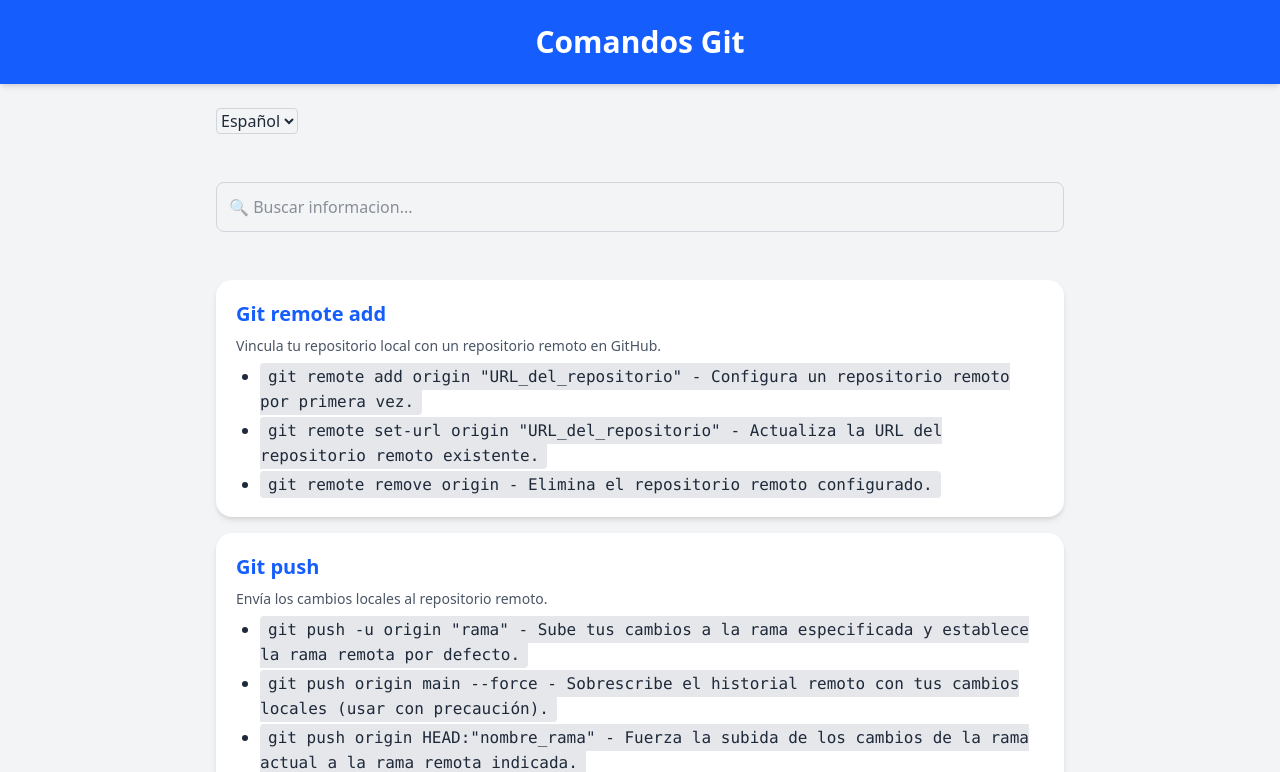
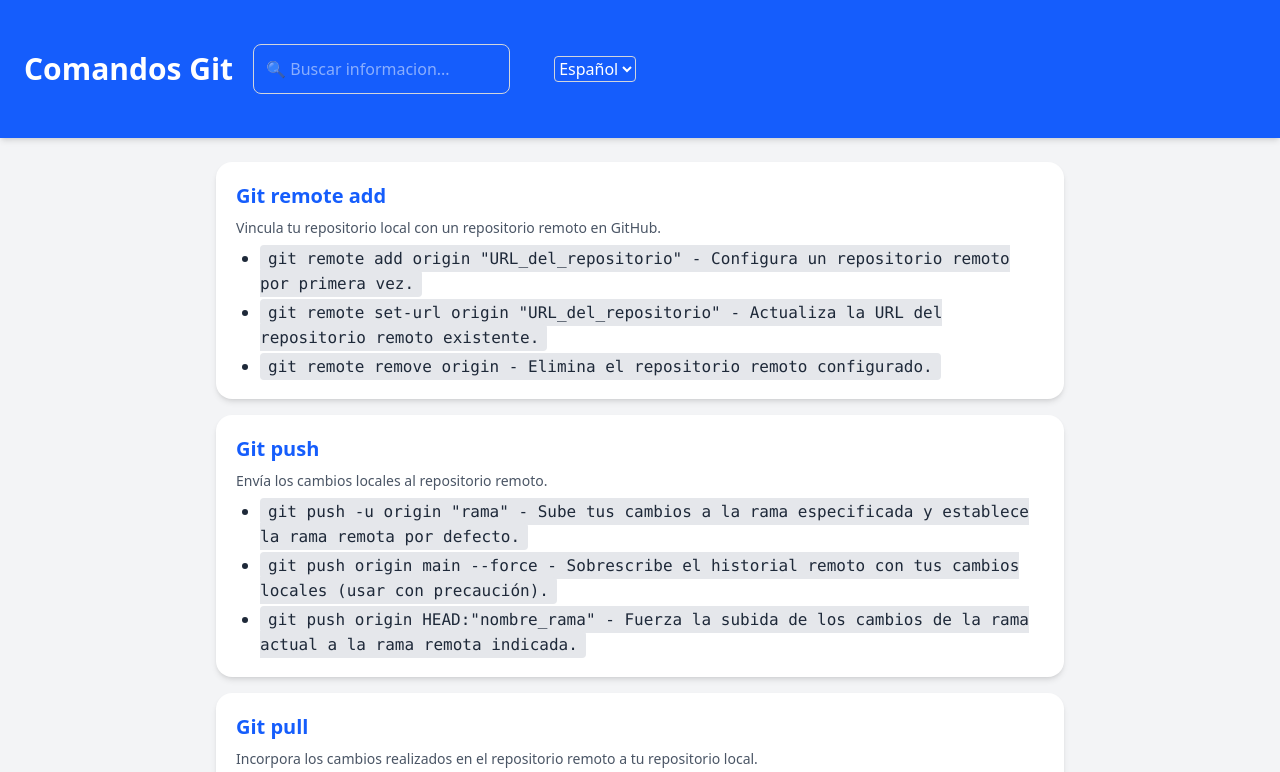
Before and after one commit to J3sus-bit/Pruebas_git, a website: page public/github.html in a window 1280 px wide. Shown: the top 772 px of the page. Drawn offline with Linux system fonts and the light colour scheme.

Commit message:
cambios en el navbar

```diff
--- a/public/github.html
+++ b/public/github.html
@@ -15,27 +15,35 @@
   </head>
   <body class="bg-gray-100 text-gray-800 font-sans">
     <!-- Header -->
-    <header class="bg-blue-600 text-white p-6 shadow-md">
-      <h1 class="text-3xl font-bold text-center">Comandos Git</h1>
+    <header class="bg-blue-600 text-white p-1 shadow-md">
+      <nav aria-label="Global" class="flex items-center justify-between p-6 lg:px-8">
+        <div class="flex lg:flex-1 px-6">
+          <h1 class="text-3xl font-bold">Comandos Git</h1>
+        </div>
+        <div class="hidden lg:flex lg:gap-x-12 px-6">
+          <!-- Buscador -->
+          <section class="p-5 max-w-4xl mx-auto">
+            <input type="text" id="searchInput" placeholder="🔍 Buscar informacion..."
+              class="w-full p-3 rounded-lg border border-gray-300 focus:outline-none focus:ring-2 focus:ring-blue-500" />
+          </section>
+        </div>
+        <div class="hidden lg:flex lg:flex-1 lg:justify-end px-6">
+          <!-- Selector de idioma -->
+          <section class="p-6 max-w-4xl mx-auto flex justify-end">
+            <select id="languageSelect" class="border border-gray-300 p-2 rounded">
+              <option value="es">Español</option>
+              <option value="en">English</option>
+            </select>
+          </section>
+        </div>
+      </nav>
+
+
     </header>
 
-    <!-- Selector de idioma -->
-    <section class="p-6 max-w-4xl mx-auto flex justify-end">
-      <select id="languageSelect" class="border border-gray-300 p-2 rounded">
-        <option value="es">Español</option>
-        <option value="en">English</option>
-      </select>
-    </section>
 
-    <!-- Buscador -->
-    <section class="p-6 max-w-4xl mx-auto">
-      <input
-        type="text"
-        id="searchInput"
-        placeholder="🔍 Buscar informacion..."
-        class="w-full p-3 rounded-lg border border-gray-300 focus:outline-none focus:ring-2 focus:ring-blue-500"
-      />
-    </section>
+
+
 
     <!-- Contenido -->
     <main id="content_github" class="p-6 max-w-4xl mx-auto space-y-6"></main>
```
